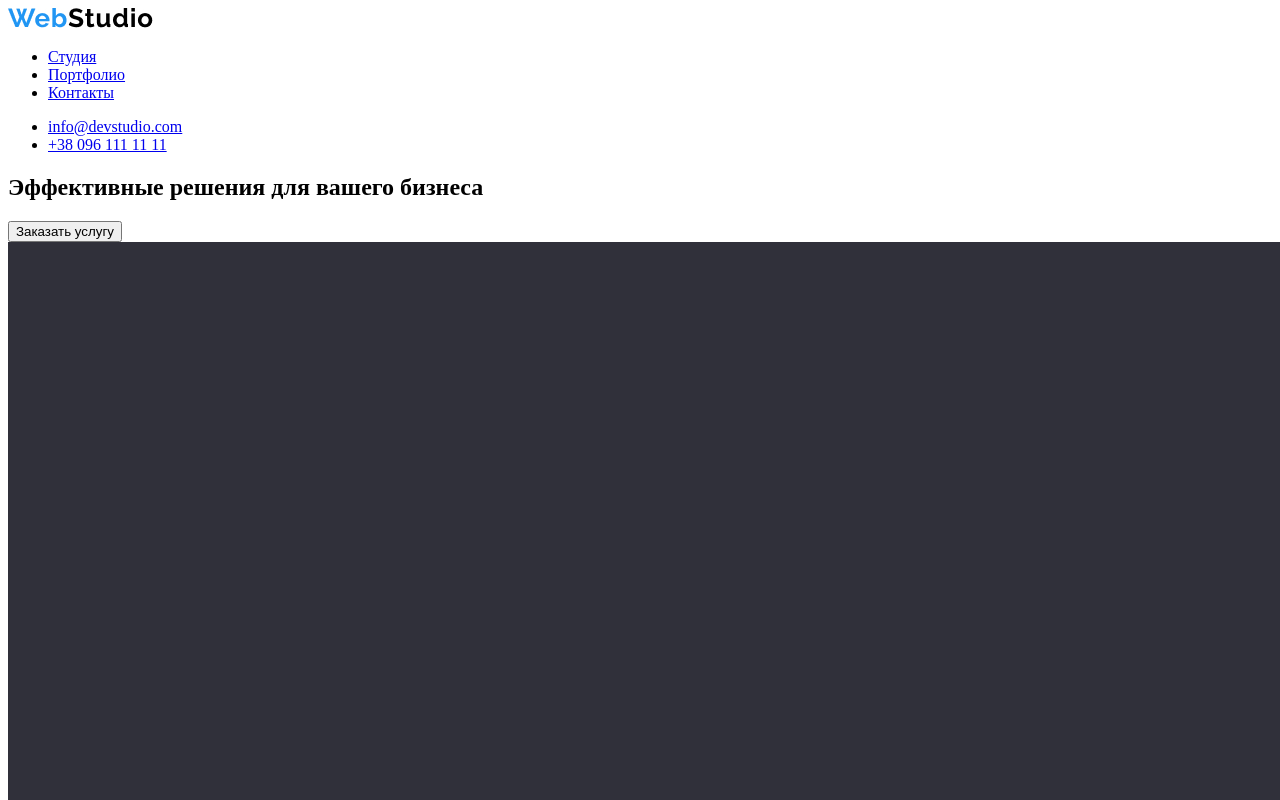
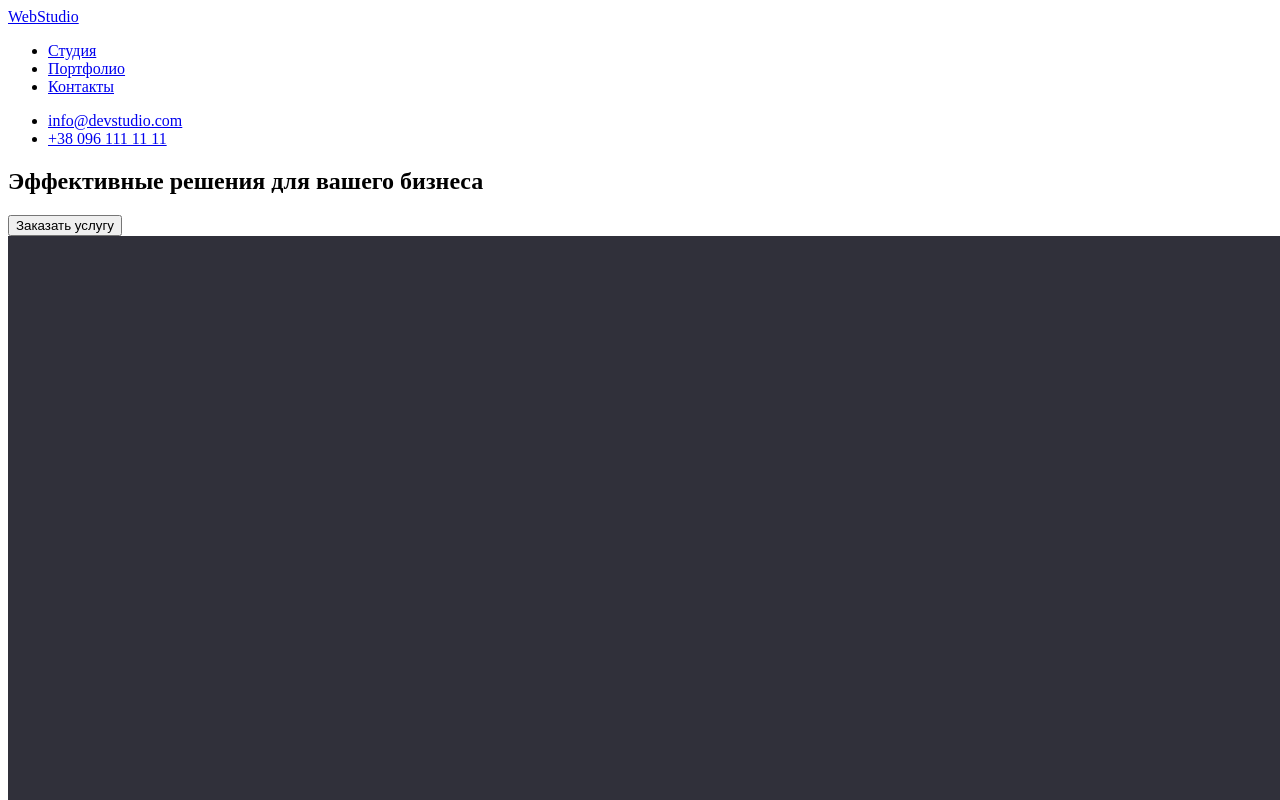
Before and after one commit to Vetali1985/goit-markup-hw-01, a plain HTML site: page index.html in a window 1280 px wide. Shown: the top 800 px of the page. Drawn offline with Linux system fonts and the light colour scheme.

Commit message:
Вместо картинок ссылка с текстом

```diff
--- a/index.html
+++ b/index.html
@@ -9,8 +9,7 @@
 <body>
     <header>
         <nav>
-        <a href="https://www.google.com/"><img src="/images/webstudio.jpg" width="145" alt="header-logo"></a>
-
+        <a href="https://www.google.com/">WebStudio</a>
         <ul>
             <li> <a href="https://www.google.com/">Студия</a></li>
             <li> <a href="https://www.google.com/">Портфолио</a></li>
@@ -84,9 +83,7 @@
 </main>
     <footer>
         <address>
-
-
-        <a href="https://www.google.com/"><img src="/images/webstudio-footer.jpg" width="145" alt="webstudio-footer-logo"></a>
+          <a href="https://www.google.com/">WebStudio</a>
         <ul>
             <li>г. Киев, пр-т Леси Украинки, 26</li>
             <li> <a href="mailto:info@example.com">info@example.com</a> </li>
```
